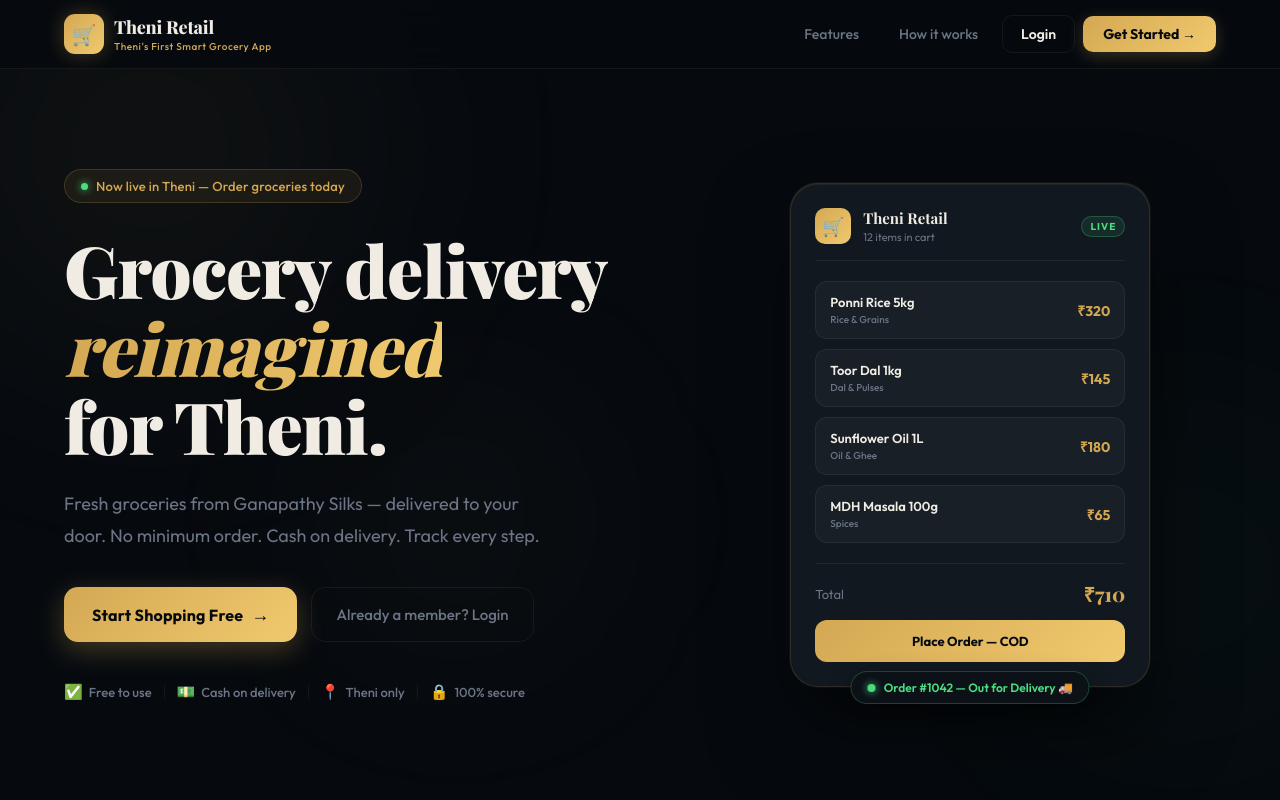
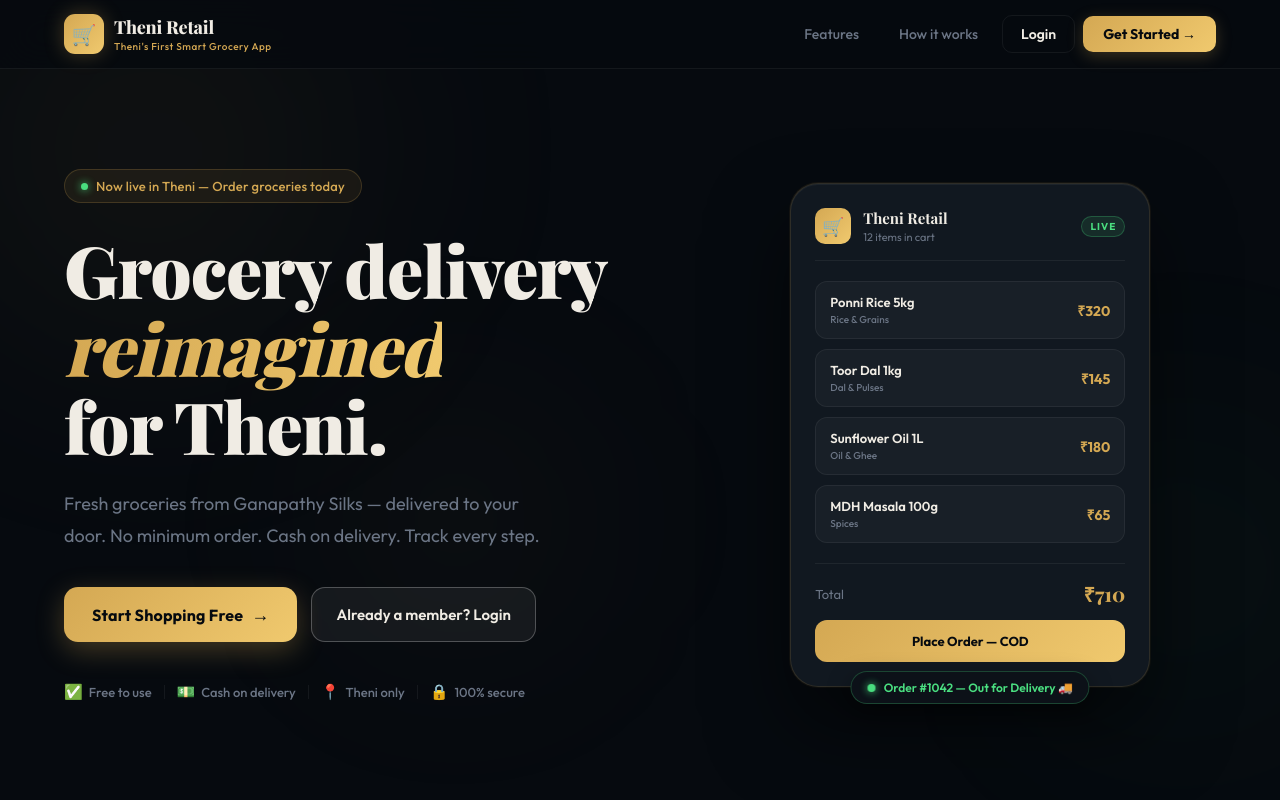
Before and after one commit to Prasanth1617/delivery-app, a React (Create React App) app in the folder client/: page / in a window 1280 px wide. Shown: the top 800 px of the page. Built offline with nearby package versions, Linux system fonts and the light colour scheme.

Commit message:
Update on visible

```diff
--- a/client/src/pages/Landing.css
+++ b/client/src/pages/Landing.css
@@ -302,15 +302,21 @@
 
 .landing-cta-secondary {
   padding: 16px 24px;
-  background: transparent;
-  border: 1px solid var(--border);
+  background: rgba(255, 255, 255, 0.06);
+  border: 1px solid rgba(255, 255, 255, 0.25);
   border-radius: 14px;
-  color: var(--muted);
+  color: #f0ece4;
   font-family: 'Outfit', sans-serif;
   font-size: 15px;
-  font-weight: 500;
+  font-weight: 600;
   cursor: pointer;
-  transition: border-color 0.2s, color 0.2s;
+  transition: all 0.2s;
+}
+
+.landing-cta-secondary:hover {
+  background: rgba(255, 255, 255, 0.12);
+  border-color: rgba(255, 255, 255, 0.4);
+  color: #ffffff;
 }
 
 .landing-cta-secondary:hover { border-color: rgba(255,255,255,0.15); color: var(--text); }
```
